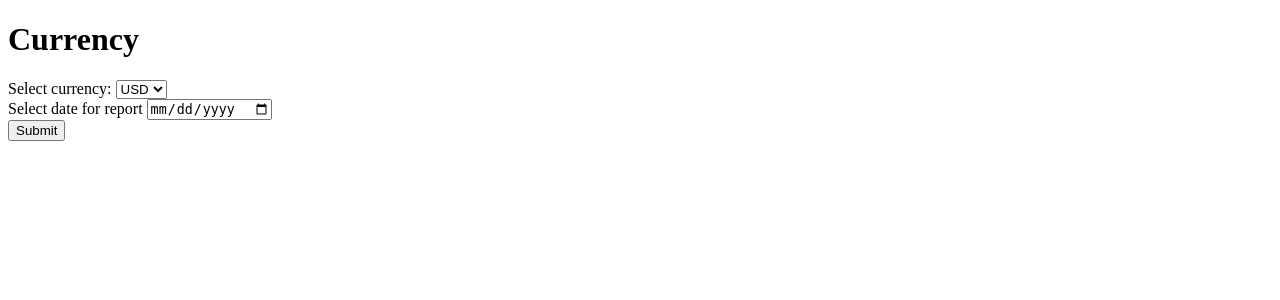
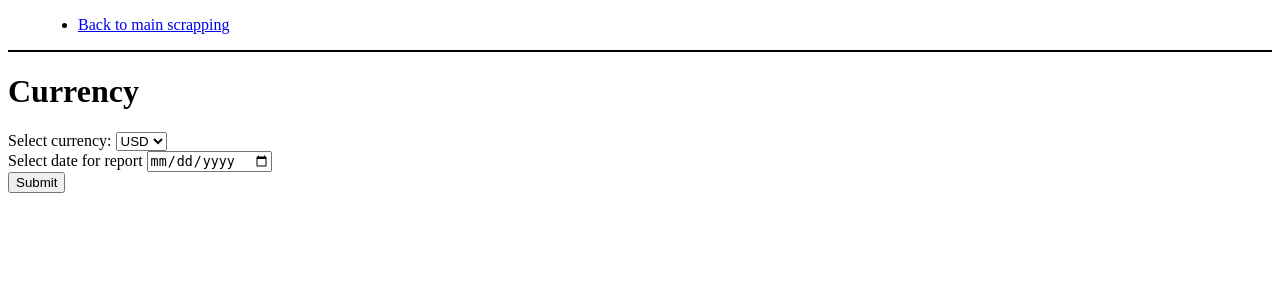
Before and after one commit to Vaipik/web_project_team_1, a Django app: page /scrapping/currency/ in a window 1280 px wide. Shown: the top 300 px of the page. Run offline with Django 4.2, Linux system fonts and the light colour scheme.

Commit message:
Update html-files, add nav tag

```diff
--- a/project/apps/scrapping/templates/scrapping/scrape_currency.html
+++ b/project/apps/scrapping/templates/scrapping/scrape_currency.html
@@ -5,6 +5,11 @@
     <title>Currency</title>
 </head>
 <body>
+    <nav style="margin-bottom: 20px; border-bottom: 2px solid; padding-left: 30px">
+        <ul>
+            <li><a href="/scrapping" role="button">Back to main scrapping</a></li>
+        </ul>
+    </nav>
     <h1>Currency</h1>
     <form action="{% url 'currency' %}" method="post">
         {% csrf_token %}
@@ -45,6 +50,5 @@
             {% endif %}
         </div>
     </form>
-
 </body>
 </html>
--- a/project/apps/scrapping/templates/scrapping/scrape_news.html
+++ b/project/apps/scrapping/templates/scrapping/scrape_news.html
@@ -5,6 +5,11 @@
     <title>Ukrainian news</title>
 </head>
 <body>
+    <nav style="margin-bottom: 20px; border-bottom: 2px solid; padding-left: 30px">
+        <ul>
+            <li><a href="/scrapping" role="button">Back to main scrapping</a></li>
+        </ul>
+    </nav>
     <h1>Ukrainian news</h1>
     <div>
         {% for i in news %}
@@ -14,6 +19,5 @@
             </p>
         {% endfor %}
     </div>
-
 </body>
 </html>
--- a/project/apps/scrapping/templates/scrapping/scrape_python_books.html
+++ b/project/apps/scrapping/templates/scrapping/scrape_python_books.html
@@ -5,6 +5,11 @@
     <title>Best Python programming books</title>
 </head>
 <body>
+    <nav style="margin-bottom: 20px; border-bottom: 2px solid; padding-left: 30px">
+        <ul>
+            <li><a href="/scrapping" role="button">Back to main scrapping</a></li>
+        </ul>
+    </nav>
     <h1>Best Python programming books</h1>
     <div>
         <ol>
@@ -19,6 +24,5 @@
             {% endfor %}
         </ol>
 </div>
-
 </body>
 </html>
--- a/project/apps/scrapping/templates/scrapping/scrape_sport_news.html
+++ b/project/apps/scrapping/templates/scrapping/scrape_sport_news.html
@@ -5,6 +5,11 @@
     <title>Sport news</title>
 </head>
 <body>
+    <nav style="margin-bottom: 20px; border-bottom: 2px solid; padding-left: 30px">
+        <ul>
+            <li><a href="/scrapping" role="button">Back to main scrapping</a></li>
+        </ul>
+    </nav>
     <h1>Sport news</h1>
     <div>
         {% for i in sport_news %}
@@ -15,6 +20,5 @@
             </p>
         {% endfor %}
     </div>
-
 </body>
 </html>
--- a/project/apps/scrapping/templates/scrapping/scrape_tech_news.html
+++ b/project/apps/scrapping/templates/scrapping/scrape_tech_news.html
@@ -5,6 +5,11 @@
     <title>Tech news</title>
 </head>
 <body>
+    <nav style="margin-bottom: 20px; border-bottom: 2px solid; padding-left: 30px">
+        <ul>
+            <li><a href="/scrapping" role="button">Back to main scrapping</a></li>
+        </ul>
+    </nav>
     <h1>Tech news</h1>
     <div>
         {% for i in tech_news %}
```
Lines whose indentation alone changed are shown as unchanged.
